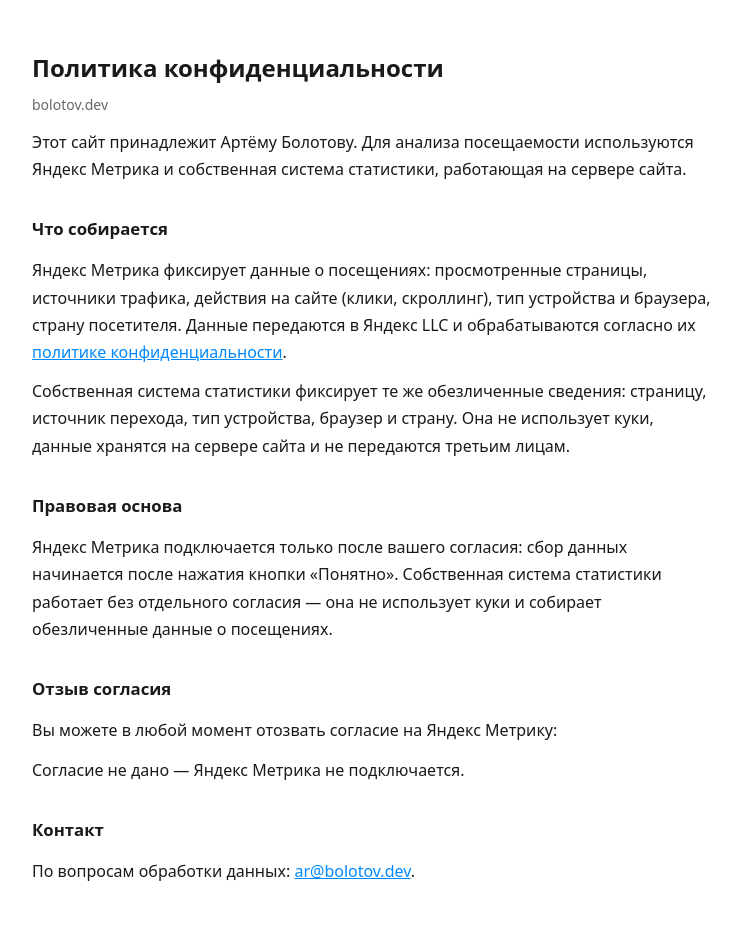
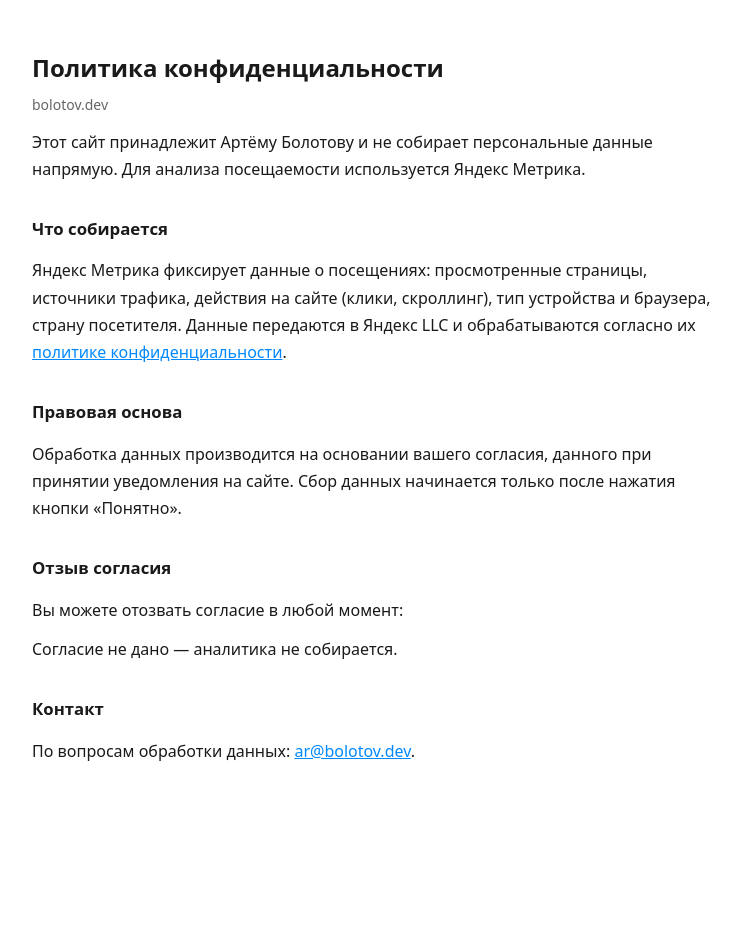
Before and after one commit to artembolotov/artembolotov.github.io, a Jekyll site: the page privacy/index.html, which Jekyll copies as it is, in a window 1280 px wide. Shown: the whole page, without its empty margins (268-1008 px from the left). Built offline with Jekyll 4.4.1, drawn with Linux system fonts in a browser that asks for light colours; after the commit the page ends 900 px from its top, so only the background shows below that.

Commit message:
removed a-reports.bolotov.dev analytics
Reverted the privacy policy wording back to Yandex Metrica only.

Co-Authored-By: Claude Opus 5 <noreply@anthropic.com>

```diff
--- a/_layouts/default.html
+++ b/_layouts/default.html
@@ -26,7 +26,6 @@ layout: compress
   {% for style in page.styles %}<link rel="stylesheet" href="/styles/{{ style }}.css">{% endfor %}
   <script src="/scripts/consent.js"></script>
   <script src="https://gdeya.bolotov.dev/loader.v1.js" defer></script>
-  <script defer src="https://a-reports.bolotov.dev/script.js" data-website-id="94cc0f11-761e-4649-8f91-297cf47e9a98"></script>
 </head>
 <body>
   <nav id="page-nav">
--- a/index.html
+++ b/index.html
@@ -25,7 +25,6 @@
     <link rel="stylesheet" href="styles/main.css">
     <script src="scripts/consent.js"></script>
     <script src="https://gdeya.bolotov.dev/loader.v1.js" defer></script>
-    <script defer src="https://a-reports.bolotov.dev/script.js" data-website-id="94cc0f11-761e-4649-8f91-297cf47e9a98"></script>
   </head>
   <body>
     <nav id="page-nav">
--- a/privacy/index.html
+++ b/privacy/index.html
@@ -45,23 +45,21 @@
       pre { background: #222; }
     }
   </style>
-  <script defer src="https://a-reports.bolotov.dev/script.js" data-website-id="94cc0f11-761e-4649-8f91-297cf47e9a98"></script>
 </head>
 <body>
   <h1>Политика конфиденциальности</h1>
   <p class="meta">bolotov.dev</p>
 
-  <p>Этот сайт принадлежит Артёму Болотову. Для анализа посещаемости используются Яндекс Метрика и собственная система статистики, работающая на сервере сайта.</p>
+  <p>Этот сайт принадлежит Артёму Болотову и не собирает персональные данные напрямую. Для анализа посещаемости используется Яндекс Метрика.</p>
 
   <h2>Что собирается</h2>
   <p>Яндекс Метрика фиксирует данные о посещениях: просмотренные страницы, источники трафика, действия на сайте (клики, скроллинг), тип устройства и браузера, страну посетителя. Данные передаются в Яндекс LLC и обрабатываются согласно их <a href="https://yandex.ru/legal/confidential/" target="_blank" rel="noopener">политике конфиденциальности</a>.</p>
-  <p>Собственная система статистики фиксирует те же обезличенные сведения: страницу, источник перехода, тип устройства, браузер и страну. Она не использует куки, данные хранятся на сервере сайта и не передаются третьим лицам.</p>
 
   <h2>Правовая основа</h2>
-  <p>Яндекс Метрика подключается только после вашего согласия: сбор данных начинается после нажатия кнопки «Понятно». Собственная система статистики работает без отдельного согласия — она не использует куки и собирает обезличенные данные о посещениях.</p>
+  <p>Обработка данных производится на основании вашего согласия, данного при принятии уведомления на сайте. Сбор данных начинается только после нажатия кнопки «Понятно».</p>
 
   <h2>Отзыв согласия</h2>
-  <p>Вы можете в любой момент отозвать согласие на Яндекс Метрику:</p>
+  <p>Вы можете отозвать согласие в любой момент:</p>
   <div id="revoke-status"></div>
   <script>
     var el = document.getElementById('revoke-status');
@@ -72,7 +70,7 @@
         el.innerHTML = '<p>Согласие отозвано. При следующем посещении сайта баннер появится снова.</p>';
       });
     } else {
-      el.innerHTML = '<p>Согласие не дано — Яндекс Метрика не подключается.</p>';
+      el.innerHTML = '<p>Согласие не дано — аналитика не собирается.</p>';
     }
   </script>
 
```
